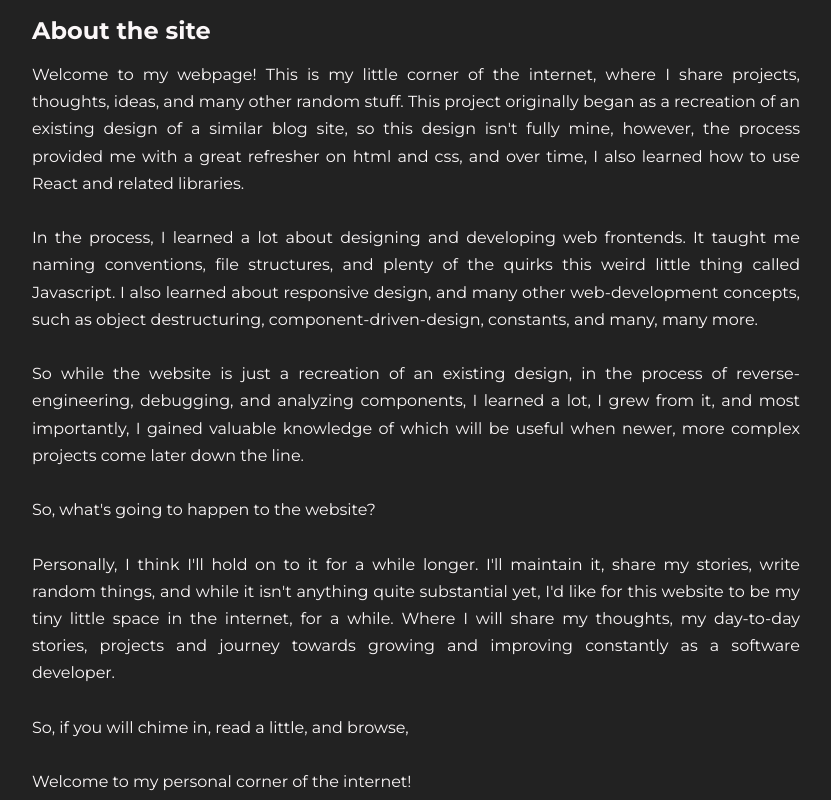
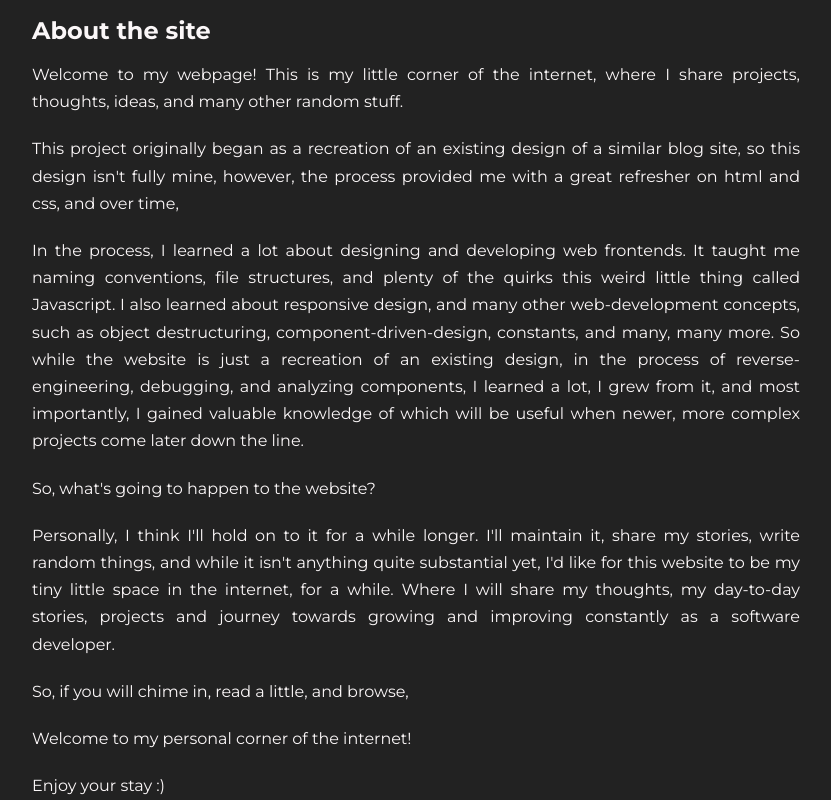
Before and after one commit to Nightfall3594/nightfall-is-a-dev, a React (Vite) app: page /other in a window 1280 px wide. Shown: the part 240-1040 px from the top of the page, without its empty margins (224-1055 px from the left). Built offline with nearby package versions, Linux system fonts and the light colour scheme.

Commit message:
refactor(others-page): split body content into several <p> tags

```diff
--- a/src/components/pages/other/other.css
+++ b/src/components/pages/other/other.css
@@ -27,6 +27,11 @@
 .about__content {
     text-align: left;
     line-height: 1.7rem;
+    margin-bottom: 2rem;
+}
+
+.about__content p {
+    margin-bottom: 1.25rem;
 }
 
 @media (min-width: 768px){
--- a/src/components/pages/other/other.jsx
+++ b/src/components/pages/other/other.jsx
@@ -11,37 +11,46 @@ export default function Other() {
 
             <h2 className="about__title">About the site</h2>
 
-            <p className={"about__content"}>
+            <div className={"about__content"}>
+                <p>
                     Welcome to my webpage! This is my little corner of the internet, where I share projects, thoughts, ideas, and many other random stuff.
+                </p>
 
+                <p>
                     This project originally began as a recreation of an existing design of a similar blog site, so this design isn't fully mine,
                     however, the process provided me with a great refresher on html and css, and over time,
-                I also learned how to use React and related libraries. <br/><br/>
+                </p>
 
+                <p>
                     In the process, I learned a lot about designing and developing web frontends. It taught me naming conventions, file structures,
                     and plenty of the quirks this weird little thing called Javascript. I also learned about responsive design, and many other web-development concepts, such as object destructuring, component-driven-design, constants, and many, many more.
-                <br/><br/>
-
                     So while the website is just a recreation of an existing design, in the process of reverse-engineering, debugging,
                     and analyzing components, I learned a lot, I grew from it, and most importantly, I gained valuable knowledge of which will be useful when newer, more complex projects come later down the line.
-                <br/><br/>
+                </p>
 
+                <p>
                     So, what's going to happen to the website?
-                <br/><br/>
+                </p>
 
+                <p>
                     Personally, I think I'll hold on to it for a while longer. I'll maintain it, share my stories, write random things, and while it isn't anything quite substantial yet,
                     I'd like for this website to be my tiny little space in the internet, for a while. Where I will share my thoughts, my day-to-day stories, projects and journey towards growing and improving constantly as a software developer.
-                <br/><br/>
+                </p>
 
+                <p>
                     So, if you will chime in, read a little, and browse,
-                <br/><br/>
+                </p>
 
+                <p>
                     Welcome to my personal corner of the internet!
-                <br/><br/>
+                </p>
+
+                <p>
                     Enjoy your stay :)
+                </p>
 
 
-            </p>
+            </div>
         </section>
     )
 }
```
Lines whose indentation alone changed are shown as unchanged.
